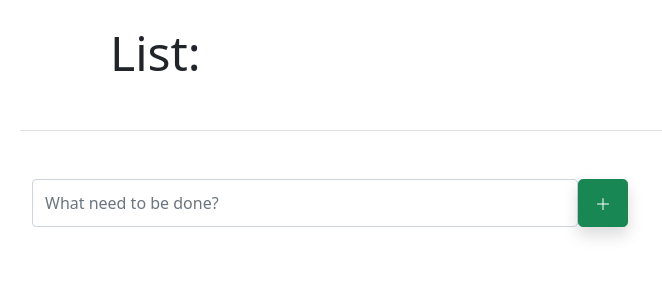
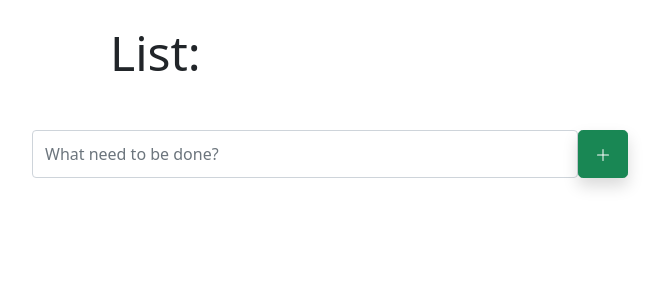
Before and after one commit to teasec4/ToDoAppDjango, a Django app: template todolist/templates/index.html in a window 1280 px wide. Shown: the part 56-356 px from the top of the page, without its empty margins (62-724 px from the left). Run offline with Django 4.2, Linux system fonts and the light colour scheme; the template is opened without the code that fills it, so the values that code supplies are empty; parts of the project's set-up code (start-up, migrations or seed data) failed here and were passed over.

Commit message:
Add files via upload

```diff
--- a/todolist/templates/index.html
+++ b/todolist/templates/index.html
@@ -46,9 +46,9 @@
             </div>
         {% endfor %}
     {% endif %}
-    <div class="container-sm mt-5 border-bottom">
+    <div class="container-sm mt-5 ">
         {% for todo in todos %}
-        <div class="d-flex justify-content-between align-items-center">
+        <div class="d-flex justify-content-between align-items-center border-bottom">
             <div class="d-flex flex-row align-items-center">
                 {% if todo.completed == True %}
                 <div class="m-1">
```
